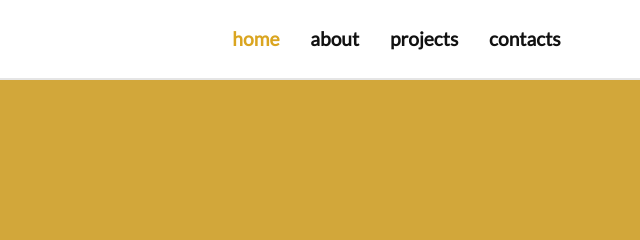
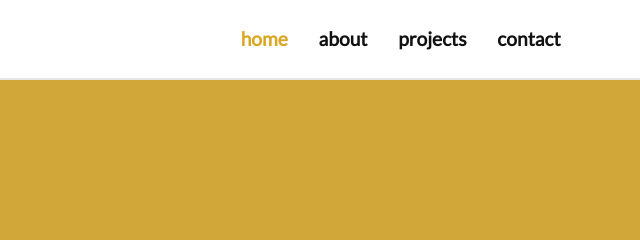
Before and after one commit to yeadamk/yeadamkim.com, a Gatsby site: page / in a window 1280 px wide. Shown: the top 240 px of the page, 640-1280 px from the left. Built offline with nearby package versions, Linux system fonts and the light colour scheme; Gatsby itself is replaced by a stand-in of ours; some packages are replaced by stand-ins of ours.

Commit message:
v1.1.2 contacts to contact

```diff
--- a/src/components/navbarLinks.js
+++ b/src/components/navbarLinks.js
@@ -120,7 +120,7 @@ const NavbarLinks = () => {
         projects
       </NavItem>
       <NavItem to="/contact" activeClassName="active" dark={darkMode ? 1 : 0}>
-        contacts
+        contact
       </NavItem>
     </ThemeProvider>
   );
```
